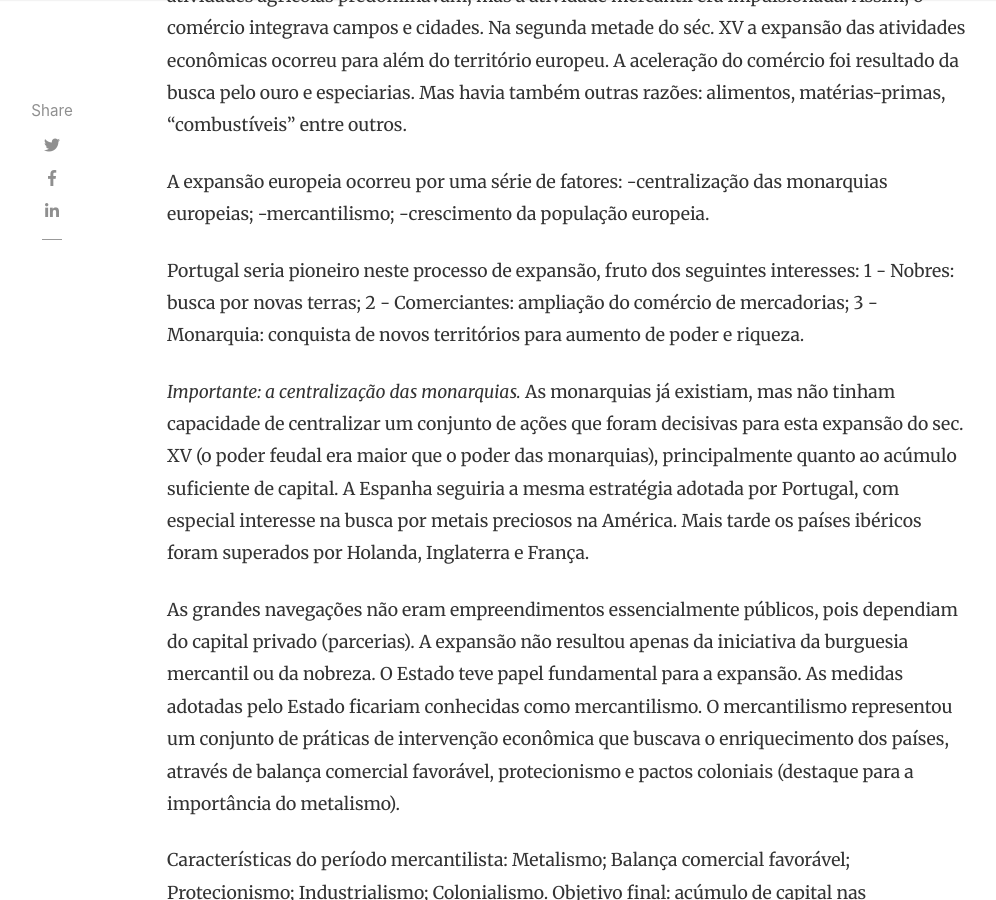
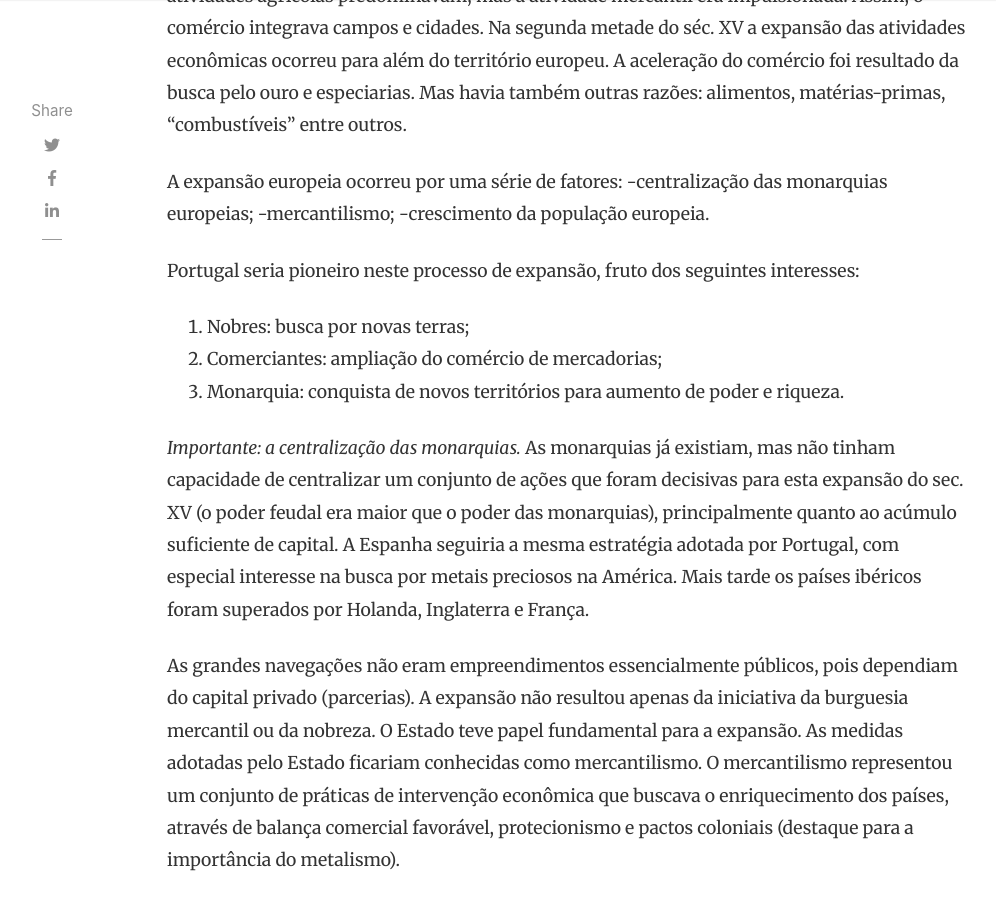
Before and after one commit to renelourenco/lourencoblog, a Jekyll site: the page built from _posts/2024-10-08-primeira-atividade-de-formação-econômica-do-brasil.md, in a window 1280 px wide and 900 px high, scrolled down 2072 px. Shown: the whole window, without its empty margins (118-1114 px from the left). Built offline with Jekyll 4.4.1, drawn with Linux system fonts in a browser that asks for light colours; nearby versions of some CDN libraries; comment, search, counter and statistics services are not loaded; some of the changed text lies outside the part shown.

Commit message:
Update 2024-10-08-primeira-atividade-de-formação-econômica-do-brasil.md

```diff
--- a/_posts/2024-10-08-primeira-atividade-de-formação-econômica-do-brasil.md
+++ b/_posts/2024-10-08-primeira-atividade-de-formação-econômica-do-brasil.md
@@ -64,9 +64,9 @@ A expansão europeia ocorreu por uma série de fatores:
 -crescimento da população europeia.
 
 Portugal seria pioneiro neste processo de expansão, fruto dos seguintes interesses:
-1 - Nobres: busca por novas terras;
-2 - Comerciantes: ampliação do comércio de mercadorias;
-3 - Monarquia: conquista de novos territórios para aumento de poder e riqueza.
+1. Nobres: busca por novas terras;
+2. Comerciantes: ampliação do comércio de mercadorias;
+3. Monarquia: conquista de novos territórios para aumento de poder e riqueza.
 
 *Importante: a centralização das monarquias.*
 As monarquias já existiam, mas não tinham capacidade de centralizar um conjunto de ações que foram decisivas para esta expansão do sec. XV (o poder feudal era maior que o poder das monarquias), principalmente quanto ao acúmulo suficiente de capital.
```
Also changed, not shown: other parts of _posts/2024-10-08-primeira-atividade-de-formação-econômica-do-brasil.md (+1 -1 lines).
